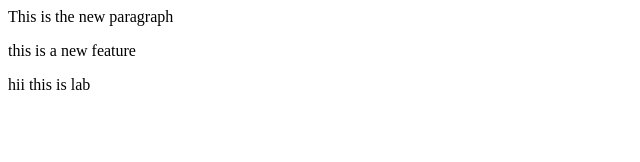
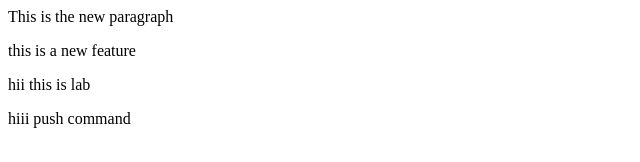
Before and after one commit to rajj-shekhar/LocalRepo, a plain HTML site: page index.html in a window 1280 px wide. Shown: the whole page, without its empty margins (0-640 px from the left). Drawn offline with Linux system fonts and the light colour scheme.

Commit message:
committed

```diff
--- a/index.html
+++ b/index.html
@@ -1,3 +1,4 @@
 <p>This is the new paragraph</p>
 <p>this is a new feature</p>
 <p>hii this is lab</p>
+<p>hiii push command</p>
```
